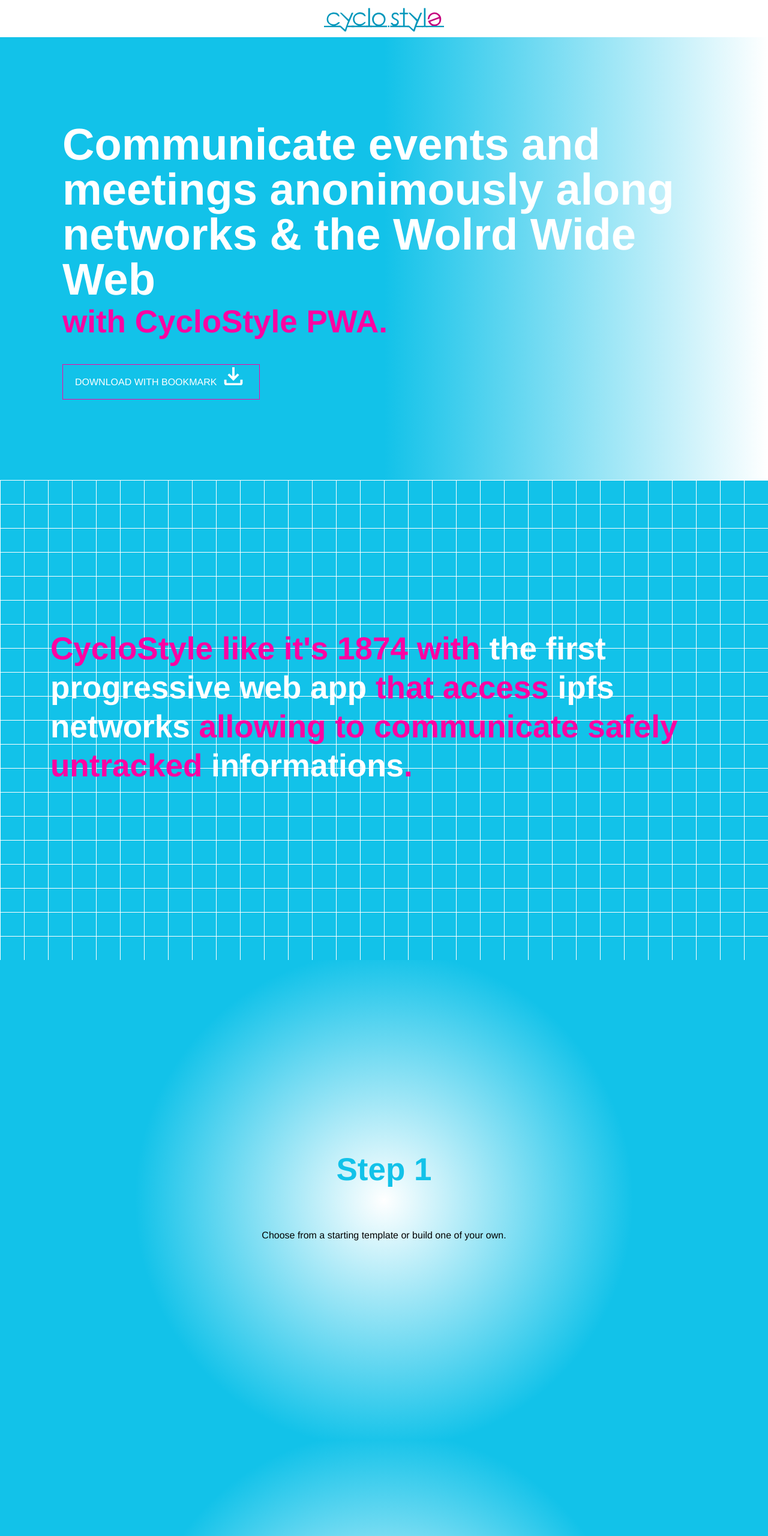
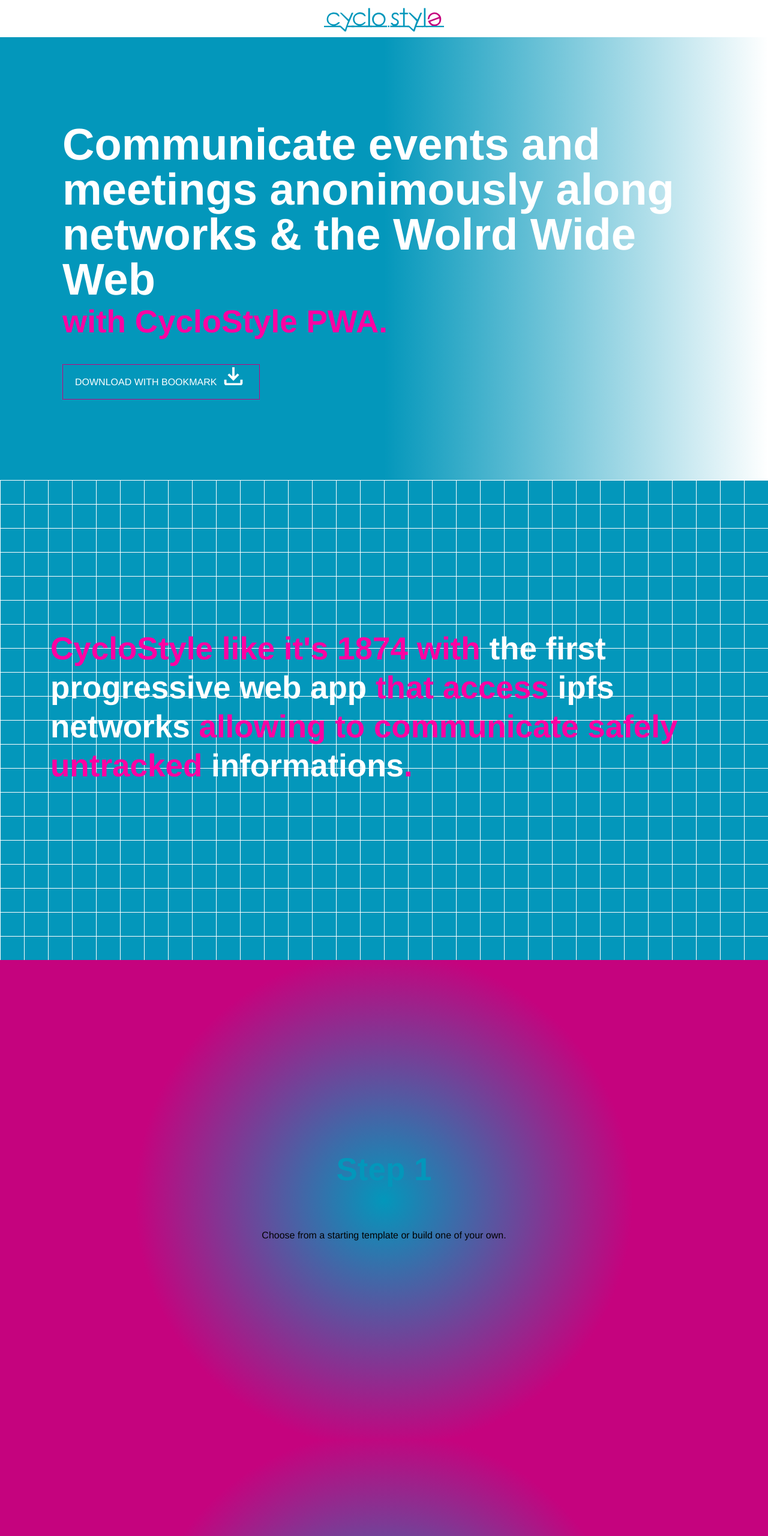
Before and after one commit to Nefas666/cs-ui, a website built with Parcel: page src/index.html in a window 1280 px wide. Shown: the top 2560 px of the page at 60% size. Built offline with nearby package versions, Linux system fonts and the light colour scheme.

Commit message:
feat: (css) change variable value

```diff
--- a/package.json
+++ b/package.json
@@ -4,10 +4,9 @@
     "browserslist": "> 0.5%, last 2 versions, not dead",
     "version": "1.0.0",
     "description": "",
-  "main": "index.js",
     "scripts": {
         "dev": "parcel src/*.html -p 3333",
-    "build": "parcel build src/*.html --no-minify",
+        "build": "parcel build src/*.html",
         "test": "echo \"Error: no test specified\" && exit 1"
     },
     "author": "",
--- a/src/assets/scss/_colors.scss
+++ b/src/assets/scss/_colors.scss
@@ -2,10 +2,8 @@
 $bodyText: #606060;
 $mediumGray: #9D9D9D;
 $darkGray: #2d2d2d;
-
-
-$ui-1: #ff00a2;
+$ui-1: #C5037E;
 $ui-2: #FFFFFF;
-$ui-3: #12c2e9;
+$ui-3: #0397BB;
 $ui-4: rgba(#000000, 0.3);
 $ui-5: #000000;
--- a/src/assets/scss/main.scss
+++ b/src/assets/scss/main.scss
@@ -267,9 +267,9 @@
     /*width: calc(var(--scroll) * 50%);*/
     width: var(--scroll-per);
     z-index: 10;
-    box-shadow: 0 0 5px #fff, 0 0 10px #fff, 0 0 20px #ffffff, 0 0 30px #ffffff, 0 0 40px #ffffff, 0 0 55px #ffffff, 0 0 75px #ffffff;
+    //box-shadow: 0 0 5px #fff, 0 0 10px #fff, 0 0 20px #ffffff, 0 0 30px #ffffff, 0 0 40px #ffffff, 0 0 55px #ffffff, 0 0 75px #ffffff;
     &--logo {
-        background-image: url(../imgs/loading.gif);
+        background-image: url(../imgs/loading-senzaloading.gif);
         display: block;
         height: 45px;
         width: 200px;
@@ -295,7 +295,7 @@
 }
 
 .slide-1 {
-    background: linear-gradient( to right, #12c2e9 var(--mouse-x-per, 50%), #ffffff);
+    background: linear-gradient( to right, $ui-3 var(--mouse-x-per, 50%), #ffffff);
     /*background-position-x: calc(var(--mouse-x)*1px);*/
 }
 
@@ -342,5 +342,5 @@
 }
 
 .slide-3 {
-    background: radial-gradient( circle, $ui-2 calc(var(--scroll) * 25%), $ui-3 55%);
+    background: radial-gradient( circle, $ui-3 calc(var(--scroll) * 25%), $ui-1 55%);
 }
```
Also changed, not shown: src/assets/imgs/loading-senzaloading.gif (added), src/index.js (added). Lines whose indentation alone changed are shown as unchanged.
